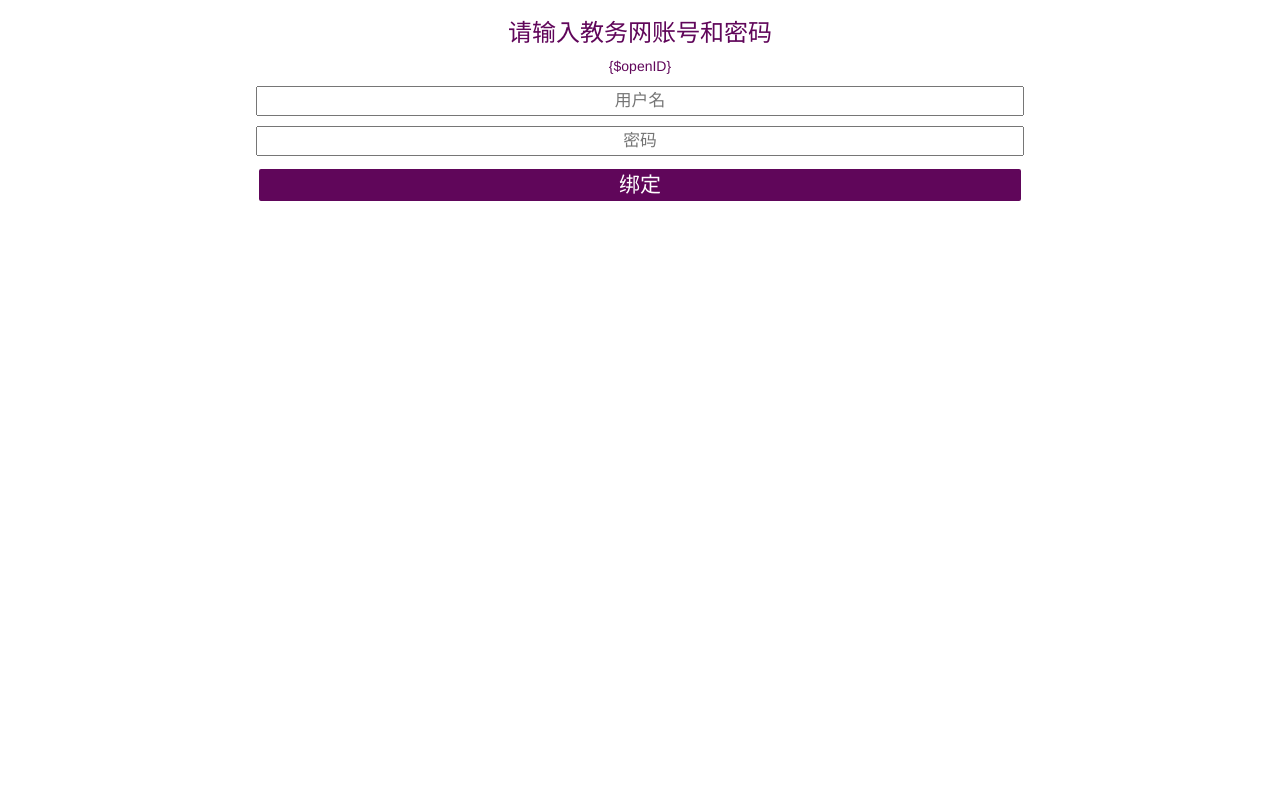
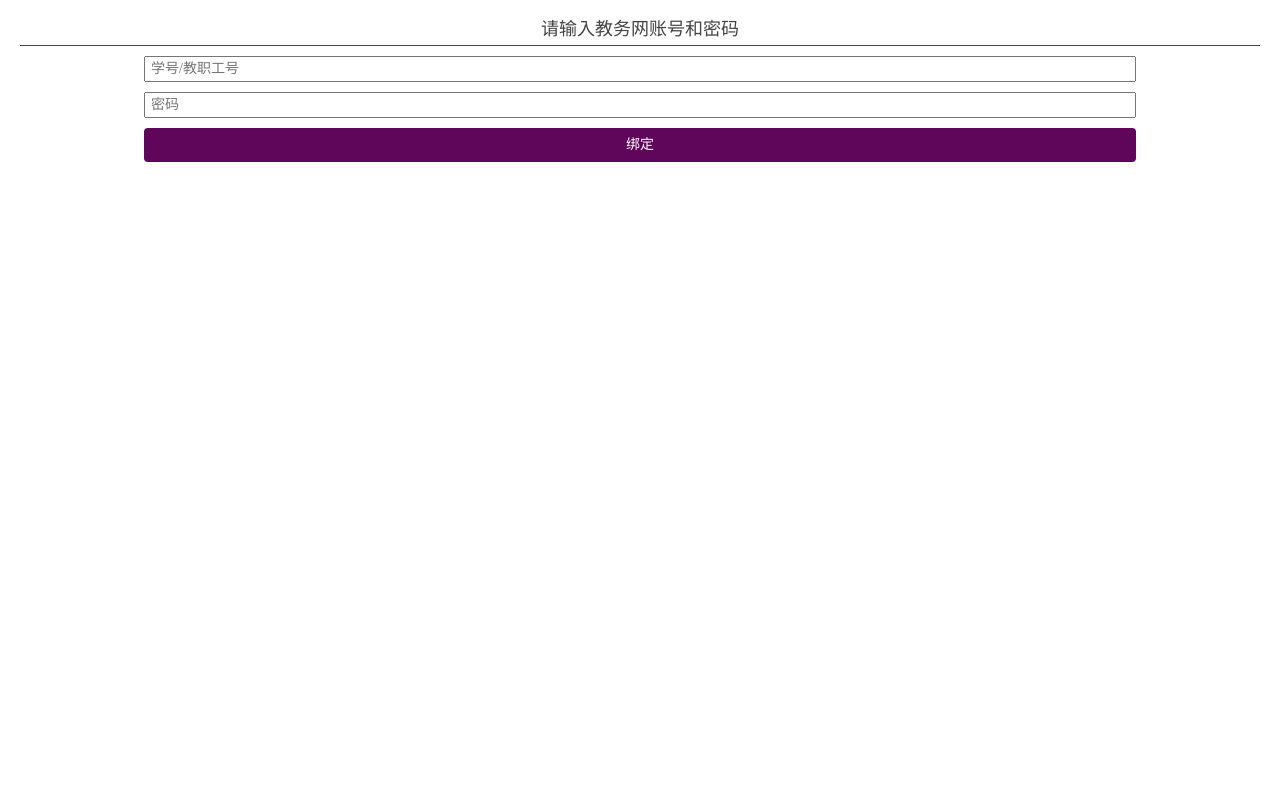
Before and after one commit to Dog-Hunter2020/mike_server_v01, a PHP site: page /mike_kejian/Application/Wechat/View/bind.html in a window 1280 px wide. Shown: the top 785 px of the page. Run offline with PHP 8.4, Linux system fonts and the light colour scheme.

Commit message:
页面整改

```diff
--- a/Application/Wechat/View/Public/Css/style.css
+++ b/Application/Wechat/View/Public/Css/style.css
@@ -1,5 +1,6 @@
 body {
 	background-color:#fff;
+	font-family: Microsoft YaHei;
 }
 
 .option {
@@ -12,11 +13,7 @@ body {
 
 
 h2, h3 {
-	margin:10px;
 	text-align:center;
-	color: #60065a;
-	letter-spacing: 0;
-	text-shadow: 0px 1px 0px #999, 0px 2px 0px #888, 0px 3px 0px #777
 }
 
 table {
@@ -57,3 +54,25 @@ td label {
 	background-color:#60065a;
 	color: white;
 }
+
+.btn:hover {
+	color: white;
+}
+
+div {
+	margin: 20px;
+}
+
+div.x_ing {
+	text-align: center;
+}
+
+div.x_ing h3 {
+	margin-top: 30px;
+}
+
+div.x_ing img {
+	max-width: 180px;
+	margin-top: 30px;
+	margin-bottom: 30px;
+}
--- a/Application/Wechat/View/bind.html
+++ b/Application/Wechat/View/bind.html
@@ -5,42 +5,41 @@
 	<script src="JS/common.js" type="text/javascript"></script>
 	<script src="JS/bind.js" type="text/javascript"></script>
 	<link rel="stylesheet" href="CSS/bootstrap.min.css">
+	<link rel="stylesheet" href="CSS/style.css">
+	<link rel="stylesheet" href="CSS/wow.css">
 	<style>
 	body {
-
+		font-family: Microsoft YaHei,'宋体';
 	}
 
-	h3, form {
-		color:#60065a;
+	h4 {
+		padding-bottom: 5px;
+		border-bottom: 1px solid #444;
+		color:#444;
+	}
+
+	h4, form {
 		text-align: center;
 	}
 
 	input {
-		width: 60%;
+		width: 80%;
 		height: auto;
-		font-size: 1.2em;
-		text-align: center;
-	}
-
-	.button {
-		background-color:#60065a;
-		color: white;
-		width: 60%;
-		height: auto;
-		border: solid;
-		border-radius: 5px;
-		font-size: 1.5em;
+		text-align: left;
+		padding-left: 5px;
 	}
 	</style>
 </head>
 <body onload="init()">
-	<h3>请输入教务网账号和密码</h3>
-	<form action="http://localhost:3306/mike_server_v01/index.php/Wechat/Index/bind" method="post">
-		<p><input type="text" name="action" value="bind" style="display:none;">{$openID}</p>
-		<p><input type="text" name="openid" value="" id="openId" style="display:none;"></p>
-		<p><input type="text" name="identify_id" placeholder="用户名"></p>
-		<p><input type="password" name="password" placeholder="密码"></p>
-		<p><input type="submit" class="button" value="绑定"></p>
-	</form>
+	<div>
+		<h4>请输入教务网账号和密码</h4>
+		<form action="http://localhost:3306/mike_server_v01/index.php/Wechat/Index/bind" method="post">
+			<p><input type="text" name="action" value="bind" style="display:none;"></p>
+			<p><input type="text" name="openid" value="{$openID}" id="openId" style="display:none;"></p>
+			<p><input type="text" name="identify_id" placeholder="学号/教职工号"></p>
+			<p><input type="password" name="password" placeholder="密码"></p>
+			<p><input type="submit" class="btn button" value="绑定"></p>
+		</form>
+	</div>
 </body>
 </html>
--- a/Application/Wechat/View/radio_test.html
+++ b/Application/Wechat/View/radio_test.html
@@ -12,6 +12,6 @@
 	<h3 style="text-shadow:none;">题目：{$title}<span id="title"></span></h3>
 	<form action="" id="form">
 	</form>
-	<p style="text-align:center;" ><input style="font-size:1.1em;background-color:#60065a" type="button" class="option btn btn-primary" value="创建小测" onclick="submit()"/></p>
+	<p style="text-align:center;" ><input style="font-size:1.1em;background-color:#60065a;color:white;" type="button" class="option btn btn-primary" value="创建小测" onclick="submit()"/></p>
 </body>
 </html>
```
Also changed, not shown: Application/Wechat/View/Public/Css/wow.css (added, +40 -0 lines), Application/Wechat/View/announce_single.html (+2 -21 lines), Application/Wechat/View/announce_student.html (+1 -20 lines), Application/Wechat/View/announce_teacher.html (+8 -2 lines), Application/Wechat/View/end_page.html (+1 -6 lines), Application/Wechat/View/isCounting.html (+7 -4 lines), Application/Wechat/View/isTesting.html (+8 -5 lines).
